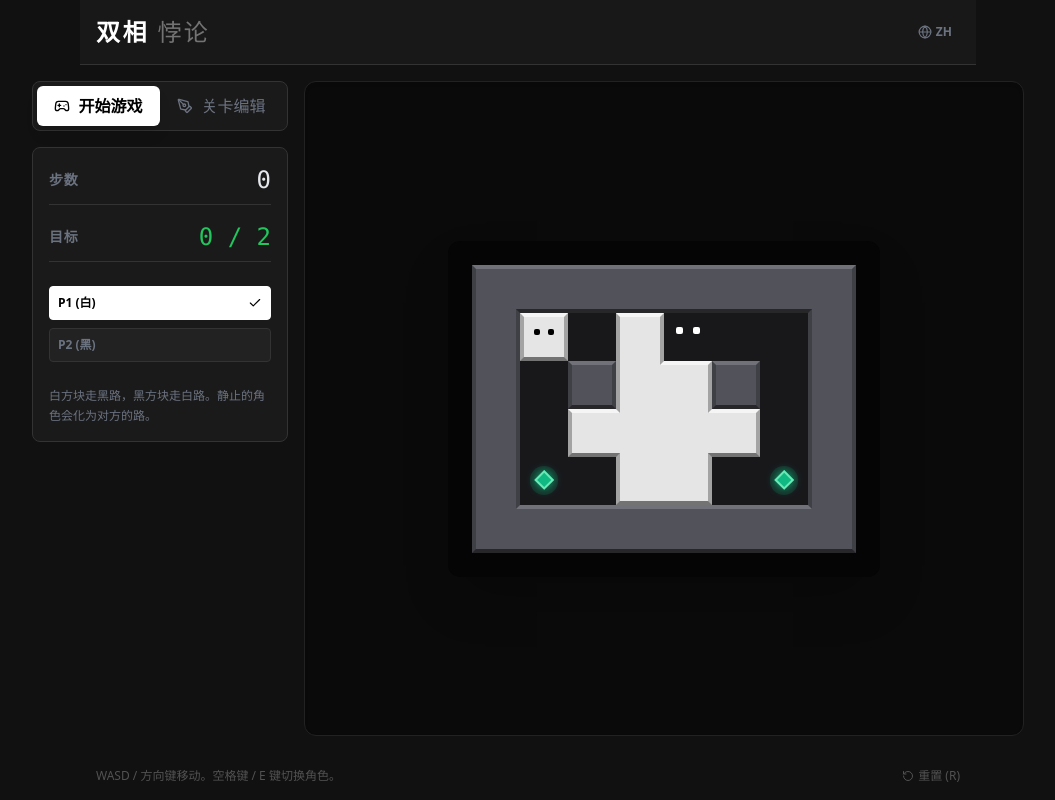
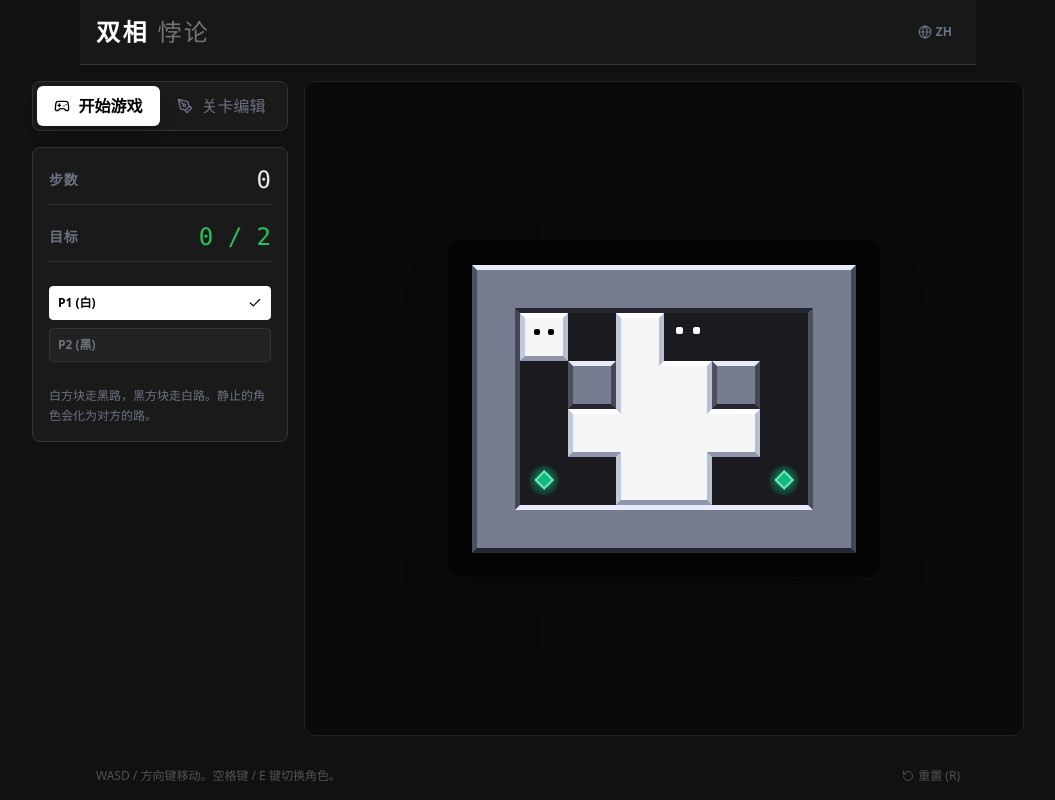
Before and after one commit to skyatgit/mygame, a React (Vite) app: page / in a window 1280 px wide. Shown: the whole page, without its empty margins (112-1167 px from the left). Built offline with nearby package versions, Linux system fonts and the light colour scheme.

Commit message:
style: 调整 Block 组件配色方案及墙边框宽度

```diff
--- a/components/Block.tsx
+++ b/components/Block.tsx
@@ -80,23 +80,23 @@ export const Block: React.FC<BlockProps> = ({
   // Colors designed for a symmetric top-down "Retro Bevel" look
   const C = {
     Wall: {
-      base: '#52525b', top: '#71717a', left: '#3f3f46', right: '#3f3f46', bottom: '#27272a'
+      base: '#757c8d', top: '#e5ebf8', left: '#4b4f5e', right: '#434655', bottom: '#242732'
     },
     // Light Tile Colors (When acts as Floor)
     LightFloor: {
-      base: '#f5f5f4', top: '#f5f5f4', left: '#f5f5f4', right: '#f5f5f4', bottom: '#f5f5f4'
+      base: '#f7f7f4', top: '#f7f7f4', left: '#f7f7f4', right: '#f7f7f4', bottom: '#f7f7f4'
     },
     // Light Tile Colors (When acts as Wall) - Slightly darker side slopes to show height
     LightWall: {
-      base: '#e5e5e5', top: '#f5f5f5', left: '#a3a3a3', right: '#a3a3a3', bottom: '#737373'
+      base: '#f4f5f7', top: '#ffffff', left: '#c1c8da', right: '#b7bfd2', bottom: '#8e95aa'
     },
     // Dark Tile Colors (When acts as Floor)
     DarkFloor: {
-      base: '#18181b', top: '#18181b', left: '#18181b', right: '#18181b', bottom: '#18181b'
+      base: '#1a1a1f', top: '#1a1a1f', left: '#1a1a1f', right: '#1a1a1f', bottom: '#1a1a1f'
     },
     // Dark Tile Colors (When acts as Wall)
     DarkWall: {
-      base: '#18181b', top: '#3f3f46', left: '#000000', right: '#000000', bottom: '#000000'
+      base: '#262a37', top: '#727a8c', left: '#141724', right: '#0f111b', bottom: '#05060a'
     },
 
     Void: { base: '#111', top: '#1a1a1a', left: '#151515', right: '#0a0a0a', bottom: '#050505' },
@@ -105,7 +105,7 @@ export const Block: React.FC<BlockProps> = ({
     P2: { base: '#171717', top: '#404040', left: '#262626', right: '#262626', bottom: '#000000' },
   };
 
-  const WALL_BORDER_WIDTH = 4;
+  const WALL_BORDER_WIDTH = 5;
   const FLOOR_BORDER_WIDTH = 0;
   const LAYERS = { floor: 1, target: 2, active: 5 };
 
```
